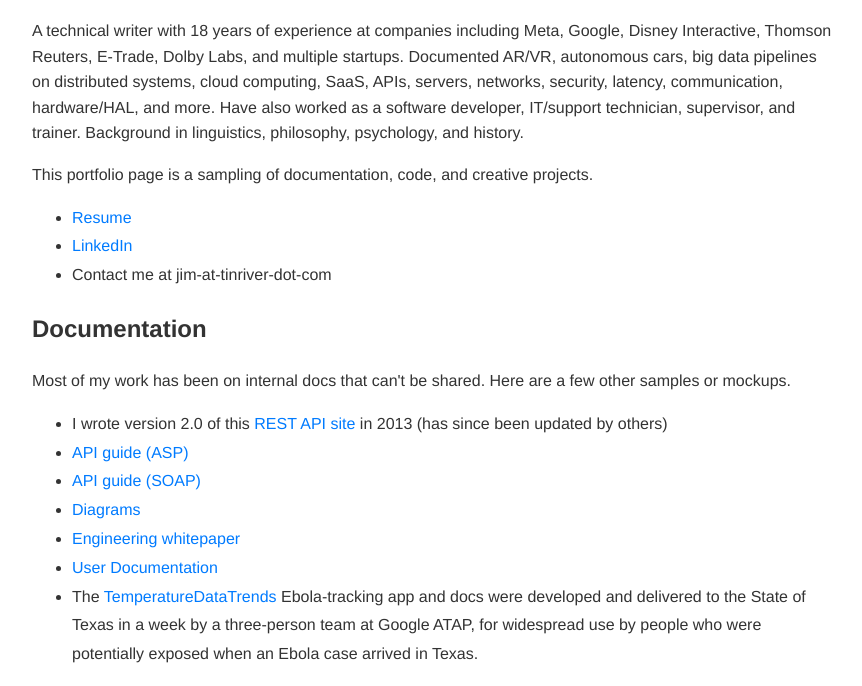
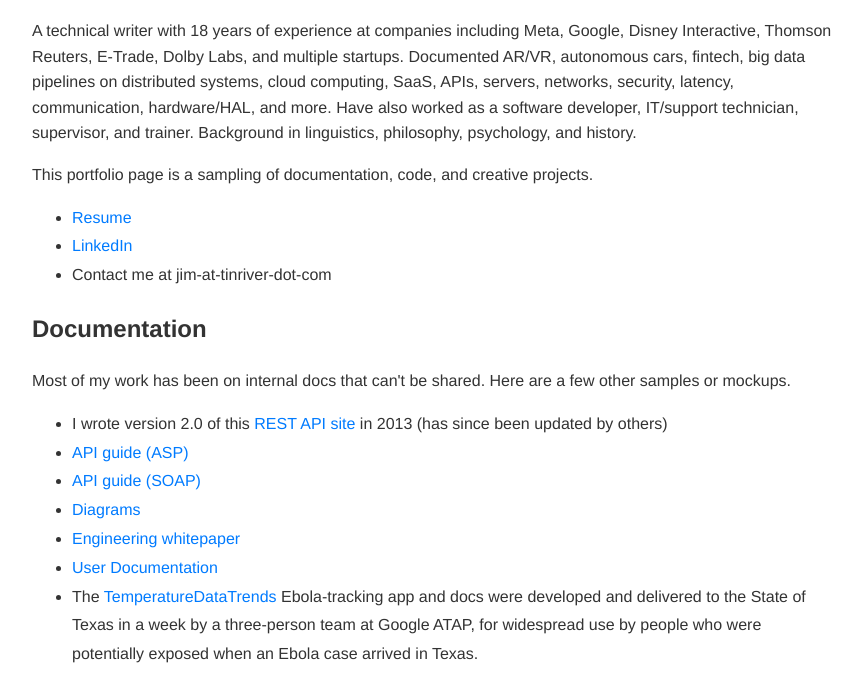
Before and after one commit to foleyj/foleyj.github.io, a plain HTML site: page index.html in a window 1280 px wide. Shown: the part 108-794 px from the top of the page, without its empty margins (208-1070 px from the left). Drawn offline with Linux system fonts and the light colour scheme.

Commit message:
Update index.html

```diff
--- a/index.html
+++ b/index.html
@@ -13,7 +13,7 @@
 <body>
     <h1>Jim Foley</h1>
     <p>A technical writer with 18 years of experience at companies including Meta, Google, Disney Interactive, Thomson Reuters, E-Trade, Dolby Labs, and multiple startups.
-		Documented AR/VR, autonomous cars, big data pipelines on distributed systems, cloud computing, SaaS, APIs, servers, networks, security, latency, communication, hardware/HAL, and more.
+		Documented AR/VR, autonomous cars, fintech, big data pipelines on distributed systems, cloud computing, SaaS, APIs, servers, networks, security, latency, communication, hardware/HAL, and more.
 		Have also worked as a software developer, IT/support technician, supervisor, and trainer. Background in linguistics, philosophy, psychology, and history.
     <p>This portfolio page is a sampling of documentation, code, and creative projects.</p>
     	<ul style="margin-top: 15px; line-height: 1.8;">
```
